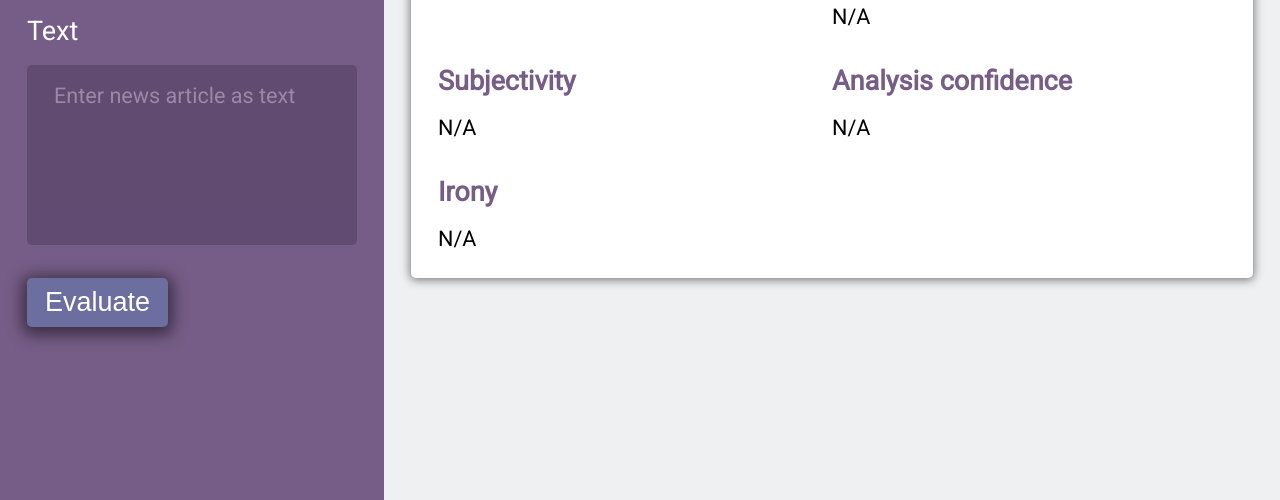
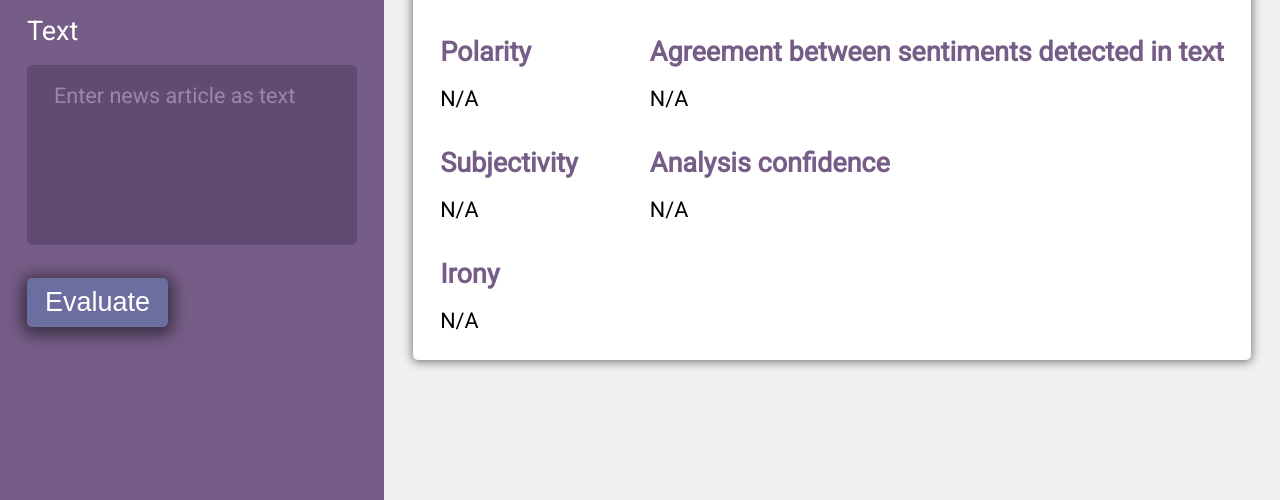
Before and after one commit to srijan-nayak/news-evaluator, a website built with webpack: page src/client/html/index.html in a window 1280 px wide. Shown: the part 300-800 px from the top of the page. Built offline with nearby package versions, Linux system fonts and the light colour scheme.

Commit message:
feat: Make card more compact on larger screens

```diff
--- a/src/client/scss/output-section.scss
+++ b/src/client/scss/output-section.scss
@@ -52,8 +52,19 @@
 }
 
 @media (min-width: 1024px) {
+  .output-section {
+    display: flex;
+    justify-content: center;
+    align-items: center;
+  }
+
+  .card {
+    max-width: max-content;
+  }
+
   .output-container {
     display: grid;
-    grid-template-columns: repeat(2, 1fr);
+    grid-template-columns: repeat(2, max-content);
+    column-gap: variables.$font-size * 4;
   }
 }
```
